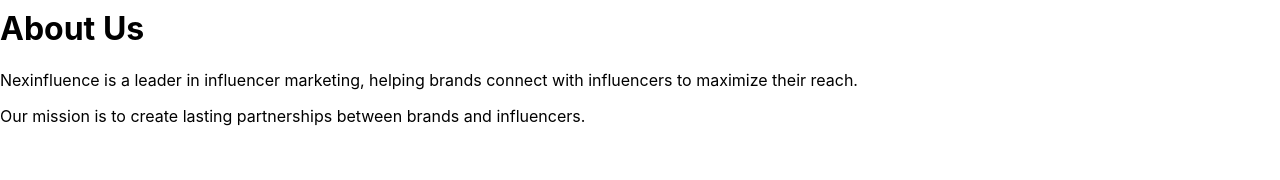
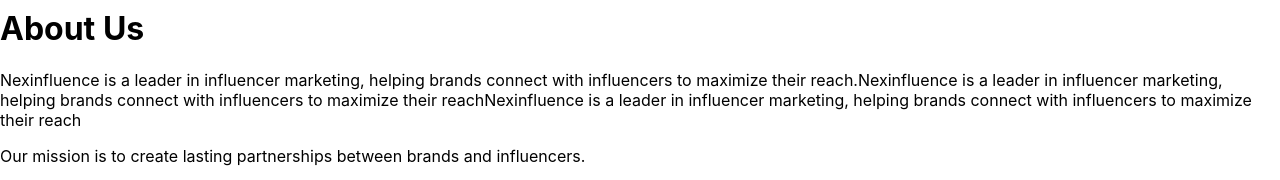
Before and after one commit to Debiprasad2002/Nexinfluence, a React (Create React App) app: page /about in a window 1280 px wide. Shown: the part 336-516 px from the top of the page. Built offline with nearby package versions, Linux system fonts and the light colour scheme.

Commit message:
update the files with recent changes

```diff
--- a/src/pages/About.js
+++ b/src/pages/About.js
@@ -5,7 +5,7 @@ function About() {
     return (
         <div className="about">
             <h1>About Us</h1>
-            <p>Nexinfluence is a leader in influencer marketing, helping brands connect with influencers to maximize their reach.</p>
+            <p>Nexinfluence is a leader in influencer marketing, helping brands connect with influencers to maximize their reach.Nexinfluence is a leader in influencer marketing, helping brands connect with influencers to maximize their reachNexinfluence is a leader in influencer marketing, helping brands connect with influencers to maximize their reach</p>
             <p>Our mission is to create lasting partnerships between brands and influencers.</p>
         </div>
     );
--- a/src/pages/Contact.js
+++ b/src/pages/Contact.js
@@ -4,7 +4,7 @@ import  '../assets/css/Contact.css';
 function Contact() {
     return (
         <div className="contact">
-            <h1>Git hub</h1>
+            <h1>Contact</h1>
             <form className="contact-form">
                 <input type="text" placeholder="Your Name" required />
                 <input type="email" placeholder="Your Email" required />
```
